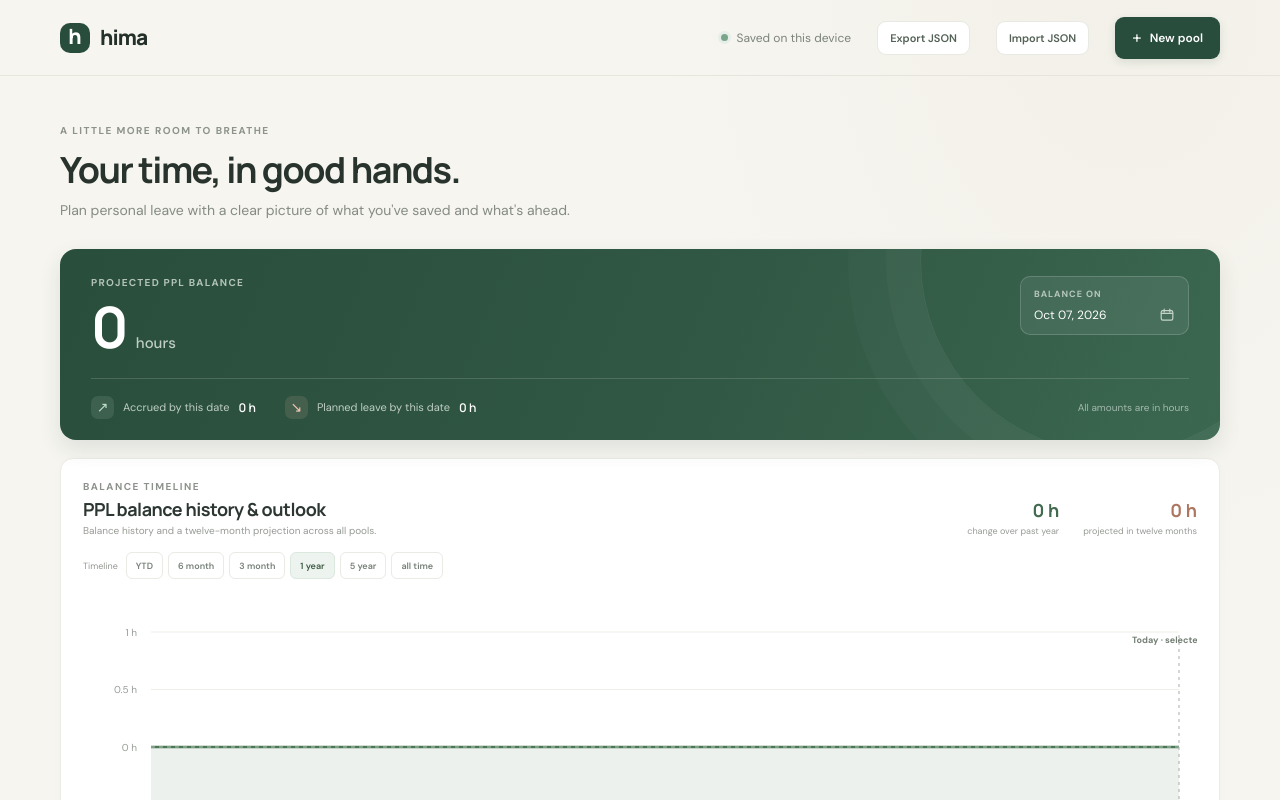
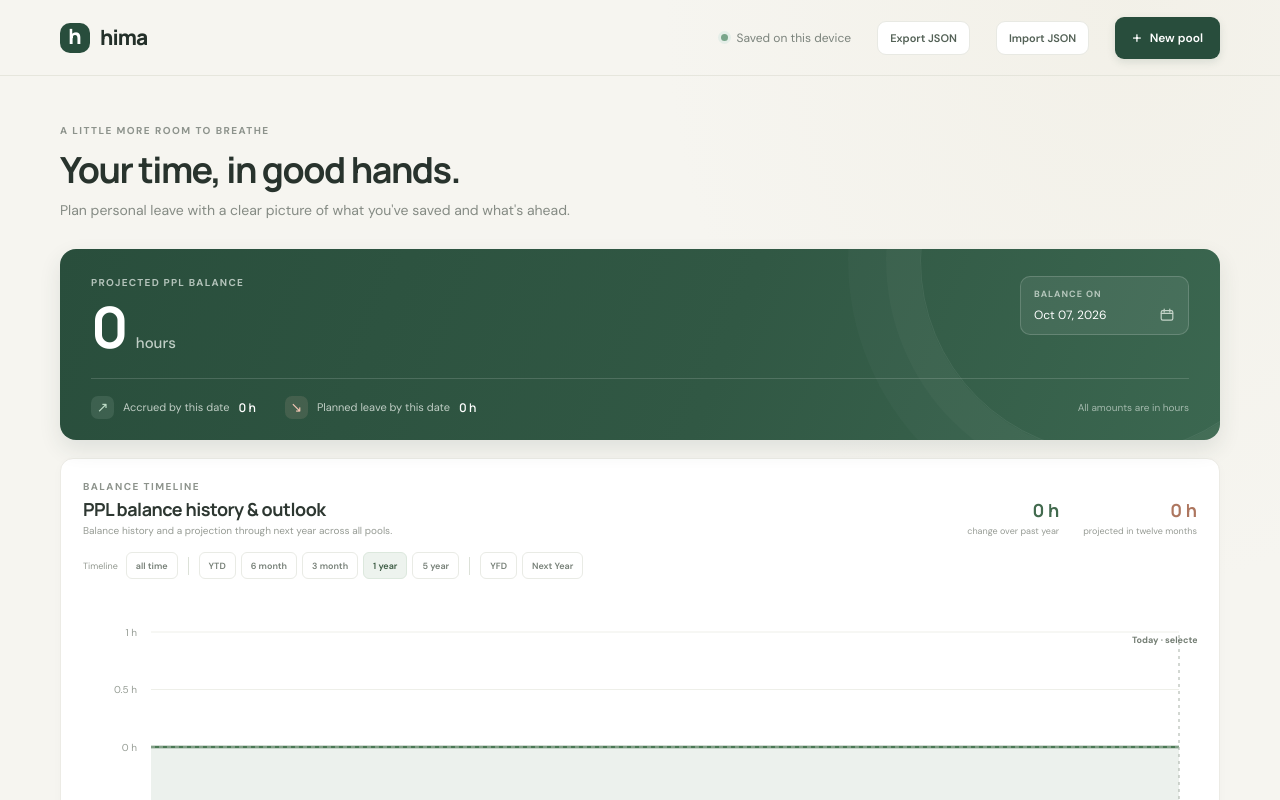
Before and after one commit to GrimOutlook/hima, a React (Vite) app: page / in a window 1280 px wide. Shown: the top 800 px of the page. Built offline with nearby package versions, Linux system fonts and the light colour scheme.

Commit message:
feat: add future graph timeline presets

```diff
--- a/assets/main.css
+++ b/assets/main.css
@@ -269,6 +269,7 @@ button:focus-visible, input:focus-visible, select:focus-visible, a:focus-visible
 .history-change span, .history-projection span { color: #969b94; font-size: 9px; }
 .history-timeline-controls { display: flex; align-items: center; flex-wrap: wrap; gap: 5px; margin-top: 15px; color: #92988f; font-size: 9px; }
 .history-timeline-controls > span { margin-right: 3px; }
+.history-timeline-controls > .history-timeline-separator { width: 1px; height: 18px; margin: 0 5px; background: #dce1d8; }
 .history-timeline-preset { min-height: 27px; padding: 0 9px; border: 1px solid #e9ebe5; border-radius: 6px; color: #778078; background: #fff; cursor: pointer; font: 600 9px 'DM Sans', sans-serif; transition: border-color .15s, color .15s, background .15s; }
 .history-timeline-preset:hover { border-color: #b7c8b9; color: #3e5d45; }
 .history-timeline-preset.is-active { border-color: #dce8dd; color: #3e5d45; background: #edf3ee; }
--- a/src/BalanceChart.tsx
+++ b/src/BalanceChart.tsx
@@ -1,4 +1,4 @@
-import { useEffect, useMemo, useRef, useState } from "react";
+import { Fragment, useEffect, useMemo, useRef, useState } from "react";
 import {
   Area,
   AreaChart,
@@ -33,7 +33,7 @@ const PLOT_LEFT = 68;
 const PLOT_RIGHT = 18;
 const ACTUAL_COLOR = "#4b7955";
 const PROJECTED_COLOR = "#bd856a";
-const TIMELINE_PRESETS = ["YTD", "6 month", "3 month", "1 year", "5 year", "all time"] as const;
+const TIMELINE_PRESETS = ["all time", "YTD", "6 month", "3 month", "1 year", "5 year", "YFD", "Next Year"] as const;
 
 type TimelinePreset = typeof TIMELINE_PRESETS[number];
 
@@ -45,6 +45,17 @@ function timelineRange(
   lastIndex: number,
 ) {
   if (preset === "all time") return { startIndex: 0, endIndex: lastIndex };
+  if (preset === "YFD") {
+    const endDate = addMonths(today, 12);
+    const endIndex = history.findIndex((point) => point.date >= endDate);
+    return { startIndex: todayIndex, endIndex: endIndex < 0 ? lastIndex : endIndex };
+  }
+  if (preset === "Next Year") {
+    const nextYear = Number(today.slice(0, 4)) + 1;
+    const startIndex = history.findIndex((point) => point.date >= `${nextYear}-01-01`);
+    const endIndex = history.findIndex((point) => point.date >= `${nextYear}-12-31`);
+    return { startIndex: startIndex < 0 ? lastIndex : startIndex, endIndex: endIndex < 0 ? lastIndex : endIndex };
+  }
 
   const startDate = preset === "YTD"
     ? `${today.slice(0, 4)}-01-01`
@@ -134,7 +145,7 @@ export function BalanceChart({
   );
   const todayPoint = history[todayIndex];
   const currentBalance = todayPoint?.balance ?? 0;
-  const projectionBalance = history.at(-1)?.balance ?? 0;
+  const projectionBalance = history.find((point) => point.date === addMonths(today, 12))?.balance ?? 0;
   const yearAgoDate = addMonths(today, -12);
   const yearAgoBalance = history.find((point) => point.date === yearAgoDate)?.balance ?? currentBalance;
   const change = currentBalance - yearAgoBalance;
@@ -166,10 +177,10 @@ export function BalanceChart({
           <h2>{selectedPool ? `${selectedPool.name} balance history & outlook` : "PPL balance history & outlook"}</h2>
           <p>
             {selectedPool
-              ? `Balance history and a twelve-month projection for ${selectedPool.name}.`
+              ? `Balance history and a projection through next year for ${selectedPool.name}.`
                : hiddenPoolCount > 0
-                 ? `Balance history and a twelve-month projection across visible pools (${hiddenPoolCount} hidden).`
-                 : "Balance history and a twelve-month projection across all pools."}
+                 ? `Balance history and a projection through next year across visible pools (${hiddenPoolCount} hidden).`
+                 : "Balance history and a projection through next year across all pools."}
           </p>
           {pools.length > 0 && (
             <label className="history-pool-filter">
@@ -208,8 +219,11 @@ export function BalanceChart({
       <div className="history-timeline-controls" role="group" aria-label="Graph timeline presets">
         <span>Timeline</span>
         {TIMELINE_PRESETS.map((preset) => (
+          <Fragment key={preset}>
+            {(preset === "YTD" || preset === "YFD") && (
+              <span className="history-timeline-separator" aria-hidden="true" />
+            )}
             <button
-            key={preset}
               className={`history-timeline-preset${selectedPreset === preset ? " is-active" : ""}`}
               type="button"
               aria-pressed={selectedPreset === preset}
@@ -221,6 +235,7 @@ export function BalanceChart({
             >
               {preset}
             </button>
+          </Fragment>
         ))}
       </div>
       <div className="balance-chart-wrap">
@@ -235,7 +250,7 @@ export function BalanceChart({
               data={chartData}
               margin={{ top: 38, right: PLOT_RIGHT, bottom: 0, left: 0 }}
               accessibilityLayer
-              aria-label={`Daily ${selectedPool ? `${selectedPool.name} ` : "combined PPL "}balance history and twelve-month forecast`}
+              aria-label={`Daily ${selectedPool ? `${selectedPool.name} ` : "combined PPL "}balance history and forecast through next year`}
             >
               <CartesianGrid stroke="#eeefe9" vertical={false} />
               <XAxis
--- a/src/model.ts
+++ b/src/model.ts
@@ -652,7 +652,7 @@ export function balanceHistory(store: Store, today: string, poolId?: number): Ba
     defaultStart,
   );
   const start = earliestDate;
-  const end = addMonths(today, 12);
+  const end = `${Number(today.slice(0, 4)) + 1}-12-31`;
   const dates: string[] = [];
   for (let date = start; date <= end; date = addDays(date, 1)) {
     dates.push(date);
```
Also changed, not shown: 1 other file (tests, documents, lock files or other folders). Lines whose indentation alone changed are shown as unchanged.
